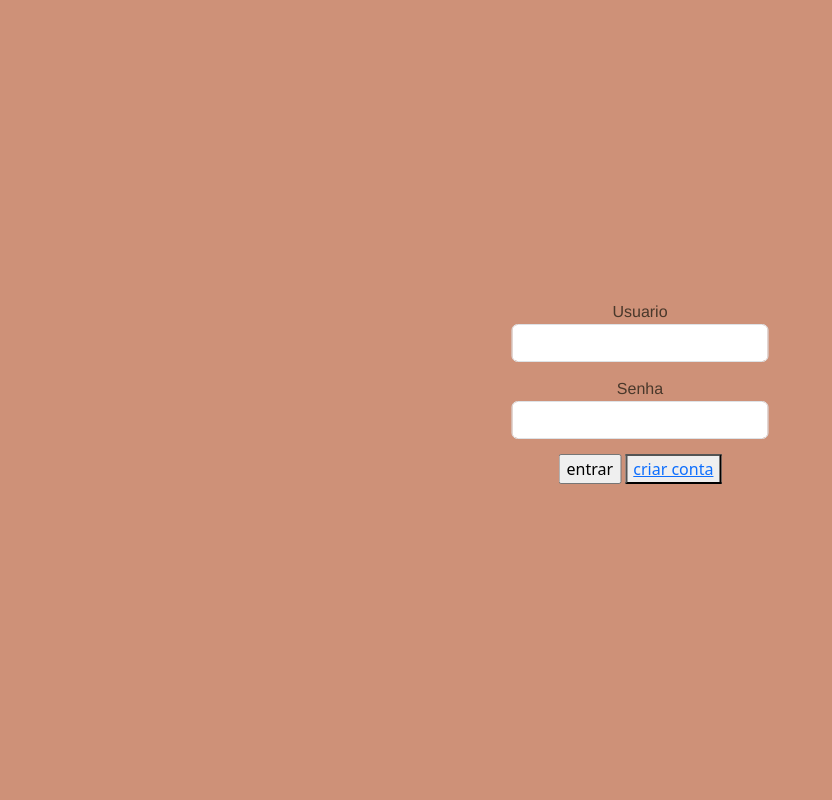
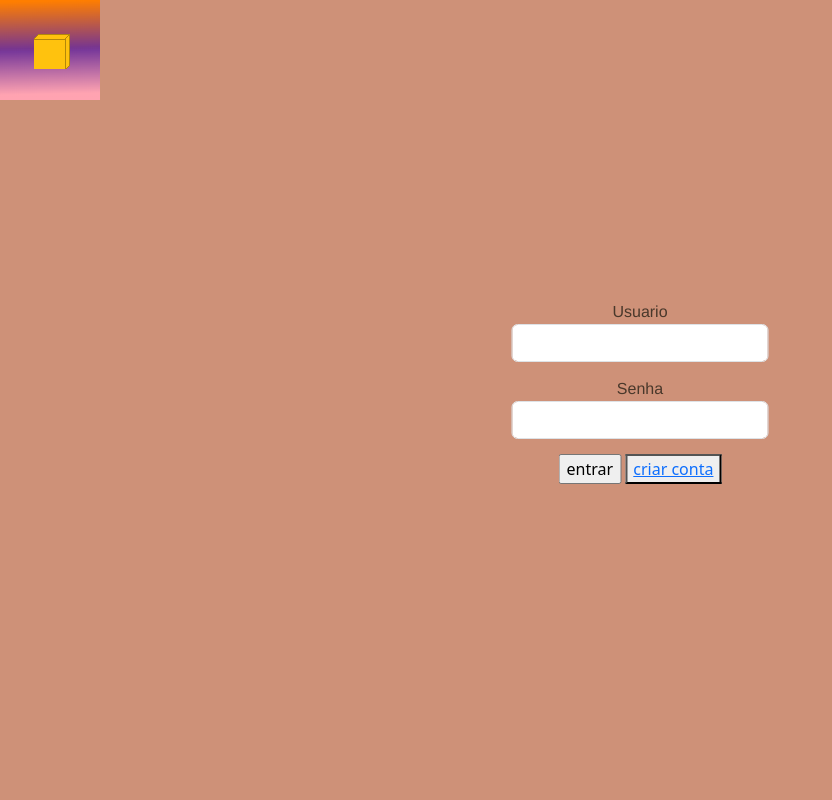
Before and after one commit to MaelMatos/pantheon, a PHP site: page /index.php in a window 1280 px wide. Shown: the whole page, without its empty margins (0-832 px from the left). Run offline with PHP 8.4, Linux system fonts and the light colour scheme; data that the repository does not hold is empty; some libraries are stand-ins or nearby versions.

Commit message:
Update pantheon.css
o background mudou

```diff
--- a/pantheon.css
+++ b/pantheon.css
@@ -5,7 +5,7 @@
 .grp{text-align: center;}
 
 body{
- background-color: burlywood;
+ background:url("fundo_login.png") no-repeat;
 }
 
 
```
